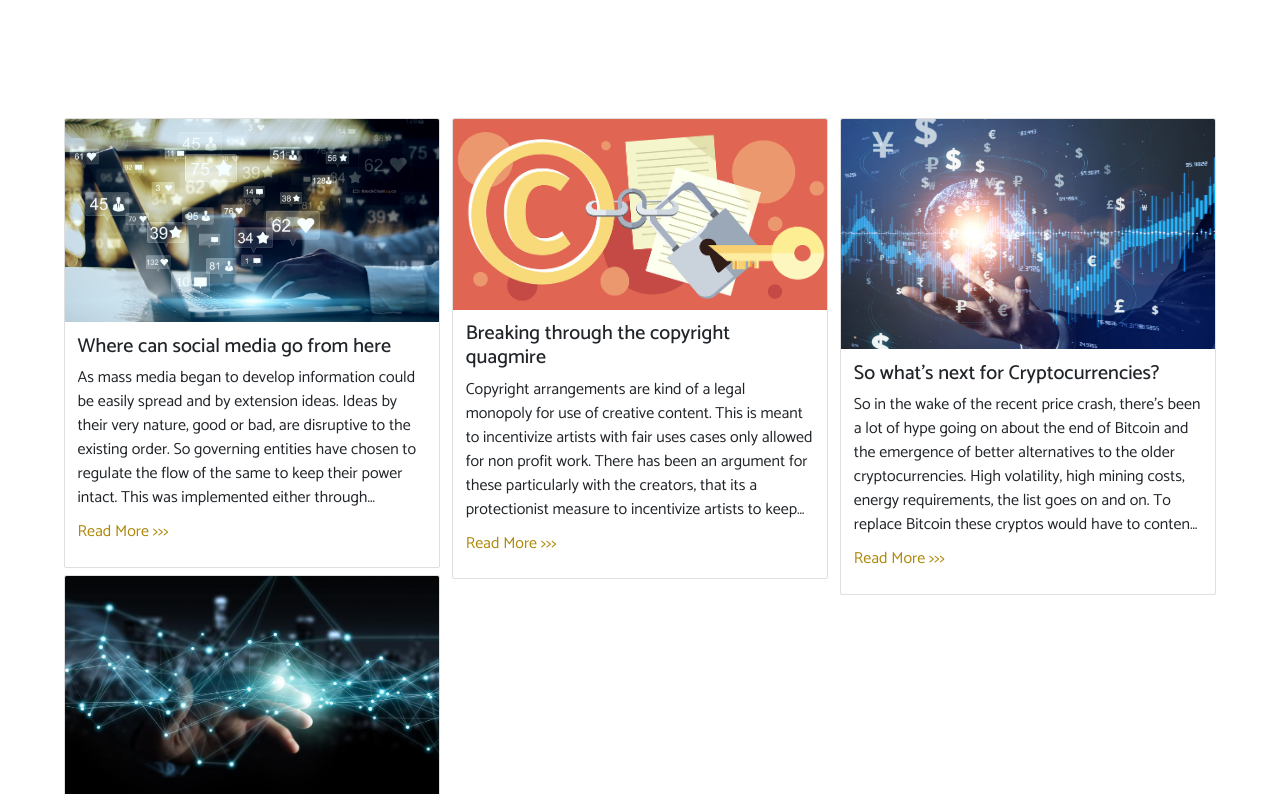
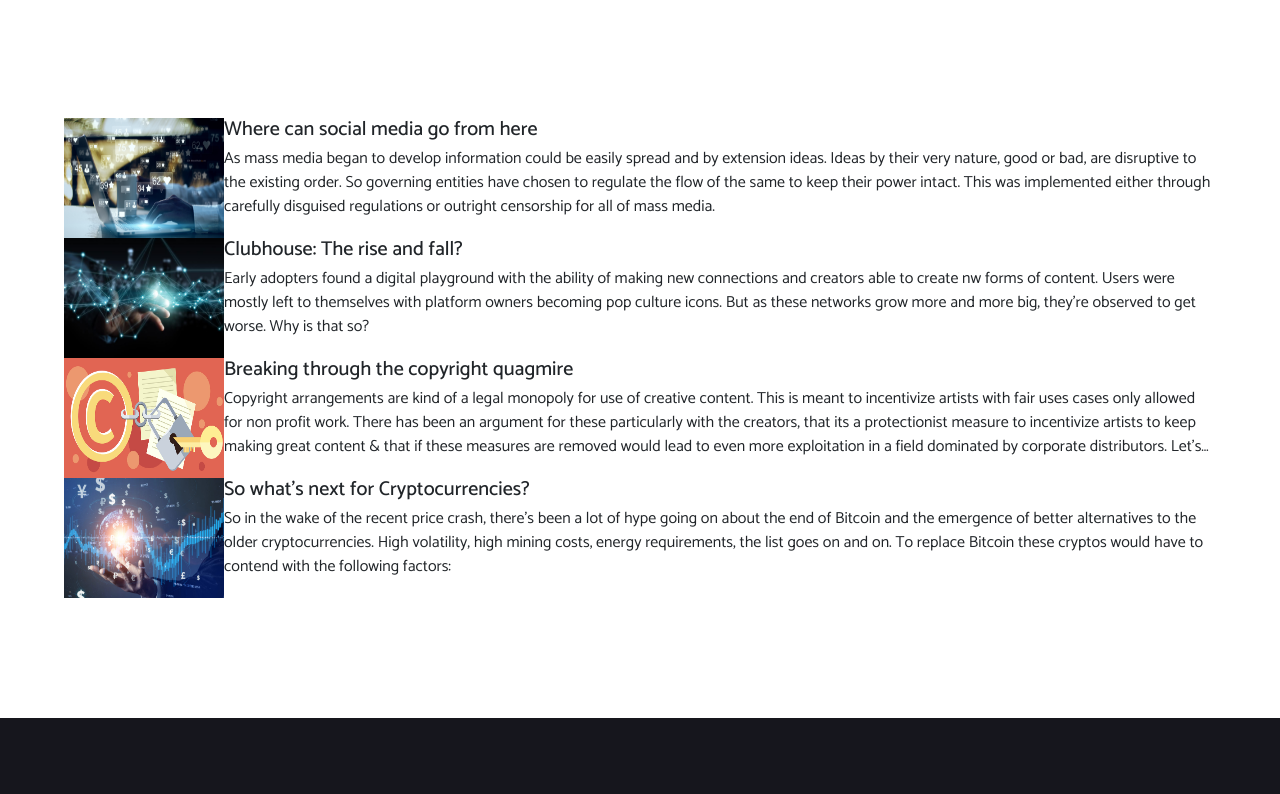
Before and after one commit to mritunjaysaha/project-1, a Next.js app: page / in a window 1280 px wide. Shown: the part 4506-5300 px from the top of the page. Built offline with nearby package versions, Linux system fonts and the light colour scheme.

Commit message:
changed blog section styles

```diff
--- a/src/blogSection.jsx
+++ b/src/blogSection.jsx
@@ -1,5 +1,3 @@
-import Card from "react-bootstrap/Card";
-import CardColumns from "react-bootstrap/CardColumns";
 import styles from "../styles/blogSection.module.scss";
 import { blogData } from "../blogsData";
 import { Anchor } from "./atoms/anchor";
@@ -16,28 +14,23 @@ function ReadMore() {
 function CardContents({ img, title, summary, id }) {
     return (
         <Fade bottom duration={800}>
-            <Card>
-                <Card.Img variant="top" src={img} alt={title} />
-                <Card.Body>
-                    <Card.Title key={title}>
+            <div className={styles.cardsContentsContainer}>
+                <img variant="top" src={img} alt={title} />
+                <div>
+                    <li key={title}>
                         <h3>
                             {title
                                 ? title
                                 : `Card title that wraps to a new line`}
                         </h3>
-                    </Card.Title>
-                    <Card.Text>
+                    </li>
+                    <p>
                         <p className={styles.pEllipsis}>
                             {summary ? summary : `summary goes here`}
                         </p>
-                    </Card.Text>
-                    <Anchor
-                        color={true}
-                        name={<ReadMore />}
-                        href={`/blog/${id ? id : ""}`}
-                    />
-                </Card.Body>
-            </Card>
+                    </p>
+                </div>
+            </div>
         </Fade>
     );
 }
@@ -46,7 +39,7 @@ export function BlogSection() {
     const { data } = blogData;
 
     return (
-        <CardColumns className={styles.blogCardsContainer}>
+        <section className={styles.blogCardsContainer}>
             {data.map(({ img, title, summary, id }) => (
                 <CardContents
                     img={img}
@@ -55,6 +48,6 @@ export function BlogSection() {
                     id={id}
                 />
             ))}
-        </CardColumns>
+        </section>
     );
 }
--- a/styles/blogSection.module.scss
+++ b/styles/blogSection.module.scss
@@ -23,9 +23,18 @@
     }
 }
 
+.cardsContentsContainer {
+    display: flex;
+
+    img {
+        height: 12rem;
+        width: 16rem;
+    }
+}
+
 .pEllipsis {
     display: -webkit-box;
-    -webkit-line-clamp: 6;
+    -webkit-line-clamp: 3;
     -webkit-box-orient: vertical;
     overflow: hidden;
 }
--- a/styles/globals.scss
+++ b/styles/globals.scss
@@ -20,6 +20,8 @@ a {
     box-sizing: border-box;
     padding: 0;
     margin: 0;
+
+    list-style: none;
 }
 
 // /* width */
```
